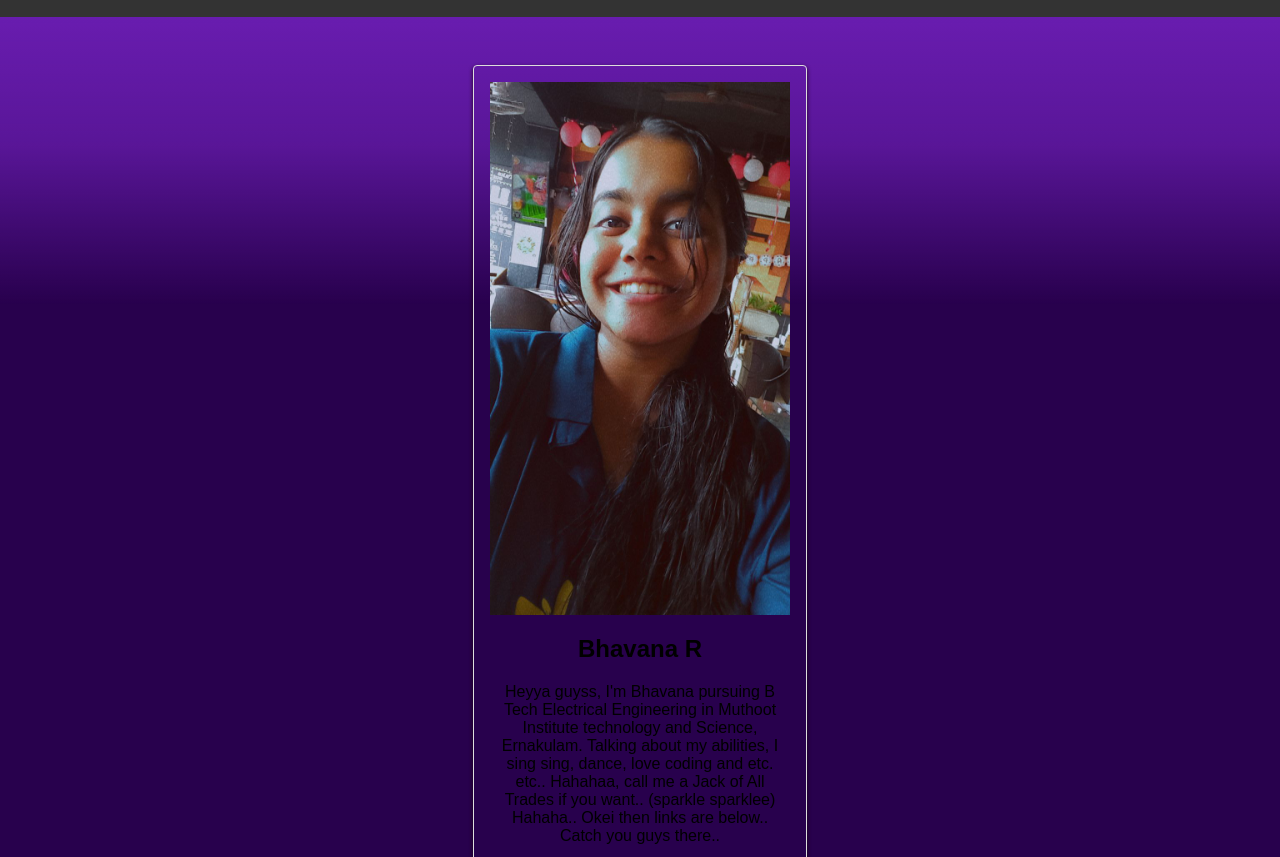
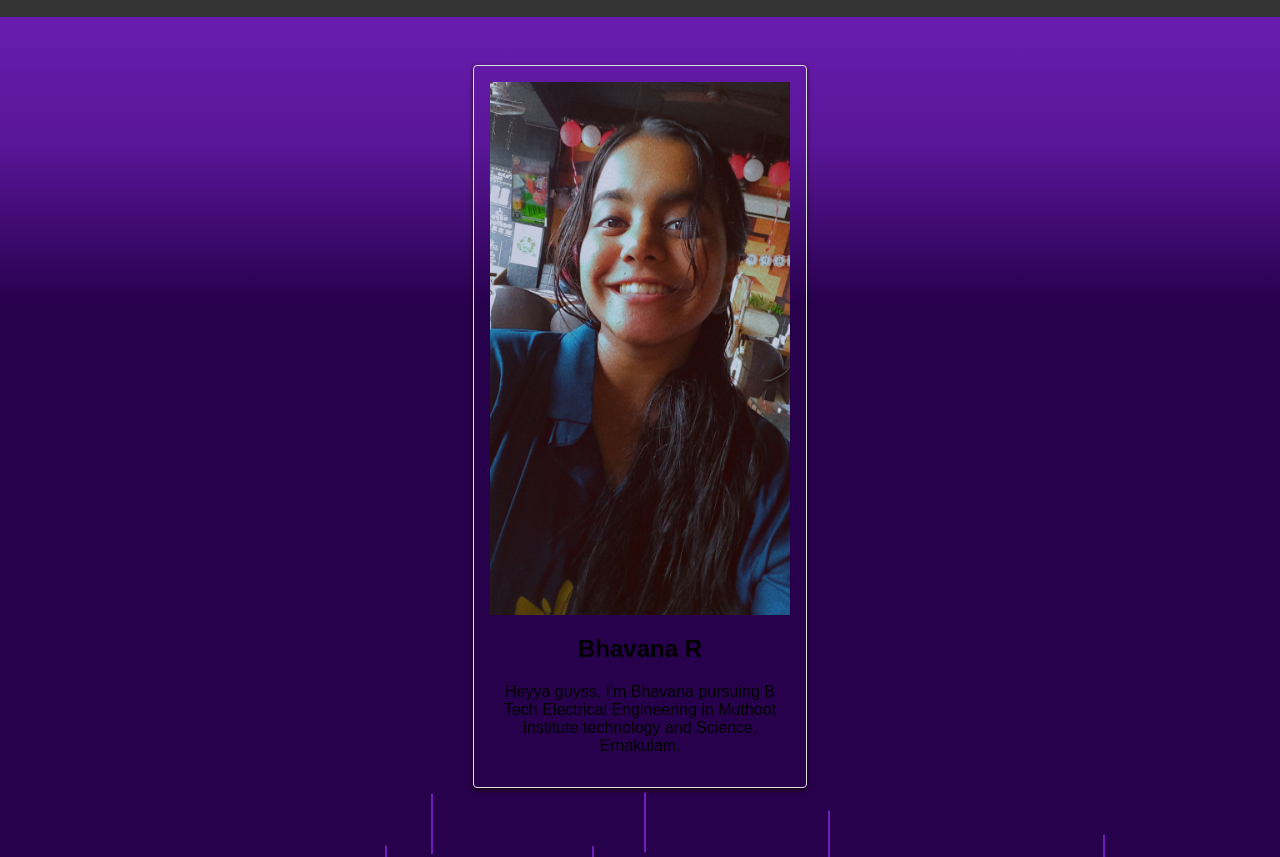
Before and after one commit to Bhavana-412/Purple_Rain, a plain HTML site: page index.html in a window 1280 px wide. Shown: the part 95-952 px from the top of the page. Drawn offline with Linux system fonts and the light colour scheme.

Commit message:
Update index.html

```diff
--- a/index.html
+++ b/index.html
@@ -16,7 +16,7 @@
         <div class="project-card">
           <img src="Bhavana R.jpeg" alt="Project 1">
           <h2>Bhavana R</h2>
-          <p>Heyya guyss, I'm Bhavana pursuing B Tech Electrical Engineering in Muthoot Institute technology and Science, Ernakulam. Talking about my abilities, I sing sing, dance, love coding and etc. etc.. Hahahaa, call me a Jack of All Trades if you want.. (sparkle sparklee) Hahaha.. Okei then links are below.. Catch you guys there.. </p>
+          <p>Heyya guyss, I'm Bhavana pursuing B Tech Electrical Engineering in Muthoot Institute technology and Science, Ernakulam.</p>
         </div>
       </section>
 
```
